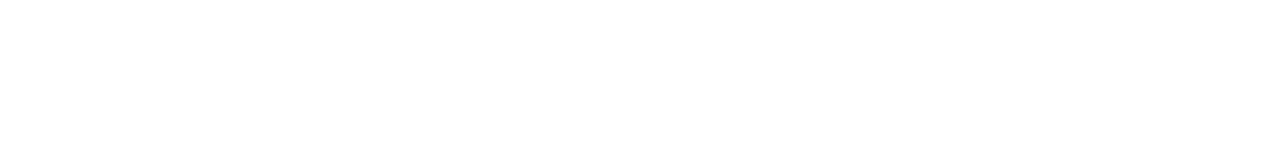
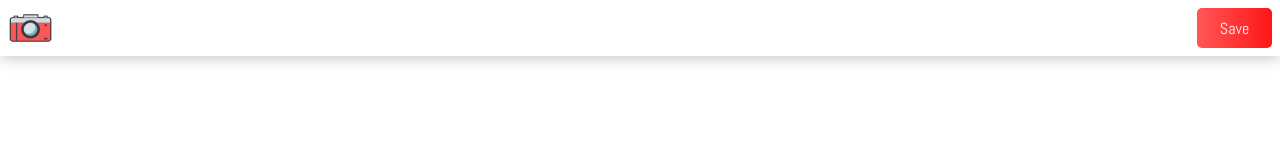
Before and after one commit to Zeroays/Virtual-Photo-Booth, a React app: page / in a window 1280 px wide. Built offline with nearby package versions, Linux system fonts and the light colour scheme.

Commit message:
Adding NavBar

```diff
--- /dev/null
+++ b/src/components/App.css
@@ -0,0 +1,46 @@
+/* @font-face {
+  font-family: "Abel";
+  font-style: normal;
+  font-weight: 400;
+  src: local("Abel Regular") url("/src/assets/fonts/Abel-Regular.ttf")
+    format("ttf");
+} */
+
+* {
+  margin: 0;
+  padding: 0;
+  box-sizing: border-box;
+  font-size: 16px;
+  --sidebar-width: 50px;
+  --navbar-height: 3.5rem;
+  --properties-bar-width: 250px;
+  font-family: "Abel", sans-serif;
+}
+
+body {
+  overflow: hidden;
+}
+
+button {
+  border: none;
+  outline: none;
+  background: none;
+}
+
+button:hover {
+  cursor: pointer;
+}
+
+.main-wrapper {
+  display: grid;
+  grid-template-columns: var(--sidebar-width) var(--properties-bar-width) auto;
+  grid-template-areas:
+    "navbar navbar navbar"
+    "sidebar properties canvas";
+}
+
+.main-sidebar,
+.sidebar-properties,
+.canvas {
+  height: calc(100vh - var(--navbar-height));
+}
--- a/src/components/App.js
+++ b/src/components/App.js
@@ -1,10 +1,13 @@
-import React from 'react';
+import React from "react";
+import "./App.css";
+import NavBar from "/src/components/NavBar/NavBar";
 
 const App = () => {
-    return (
-        <div>
-        </div>
-    )
-}
+  return (
+    <div className="main-wrapper">
+      <NavBar />
+    </div>
+  );
+};
 
 export default App;
--- /dev/null
+++ b/src/components/NavBar/NavBar.js
@@ -0,0 +1,38 @@
+import React from "react";
+import "./navbar.css";
+import logo from "../../assets/images/camera_logo.png";
+
+const NavBar = () => {
+  return (
+    <div class="navbar">
+      <NavBarLeftContent />
+      <NavBarRightContent />
+    </div>
+  );
+};
+
+const NavBarLeftContent = () => {
+  return (
+    <div class="navbar-left-content">
+      <Logo />
+    </div>
+  );
+};
+
+const NavBarRightContent = () => {
+  return (
+    <div class="navbar-right-content">
+      <SaveButton />
+    </div>
+  );
+};
+
+const Logo = () => {
+  return <img class="logo" src={logo} alt="camera-logo" />;
+};
+
+const SaveButton = () => {
+  return <button class="save-btn">Save</button>;
+};
+
+export default NavBar;
--- /dev/null
+++ b/src/components/NavBar/navbar.css
@@ -0,0 +1,58 @@
+.navbar {
+  grid-area: navbar;
+  display: flex;
+  align-items: center;
+  justify-content: space-between;
+  font-size: 1rem;
+  height: var(--navbar-height);
+  box-shadow: 0px 1px 15px #4c566660;
+}
+
+.navbar-left-content,
+.navbar-right-content {
+  display: flex;
+  justify-content: center;
+  align-items: center;
+}
+
+.navbar-left-content {
+  height: 100%;
+  padding-left: 0.5rem;
+}
+
+.navbar-left-content .logo {
+  height: 80%;
+}
+
+.navbar-right-content {
+  padding-right: 0.5rem;
+}
+
+.save-btn {
+  position: relative;
+  width: 75px;
+  height: 40px;
+  border-radius: 5px;
+  background: linear-gradient(to right, #ff5757, #ff1616);
+  color: white;
+  z-index: 1;
+  text-align: center;
+}
+
+.save-btn::before {
+  position: absolute;
+  content: "";
+  top: 0;
+  left: 0;
+  height: 100%;
+  width: 100%;
+  border-radius: 5px;
+  background: linear-gradient(to right, #ff1616, #ff5757);
+  z-index: -1;
+  transition: opacity 250ms linear;
+  opacity: 0;
+}
+
+.save-btn:hover::before {
+  opacity: 1;
+}
--- a/src/index.html
+++ b/src/index.html
@@ -3,7 +3,15 @@
 <head>
     <meta charset="UTF-8">
     <meta name="viewport" content="width=device-width, initial-scale=1.0">
-    <title>Document</title>
+    <title>Camagru</title>
+    <style>
+        @import url('https://fonts.googleapis.com/css2?family=Abel&display=swap');
+        </style>
+    <link
+      rel="icon"
+      href="/src/assets/images/camera_logo.png"
+      type="image/png"
+    />
 </head>
 <body>
     <div id="app"></div>
```
Also changed, not shown: src/assets/images/camera_logo.png (added).
